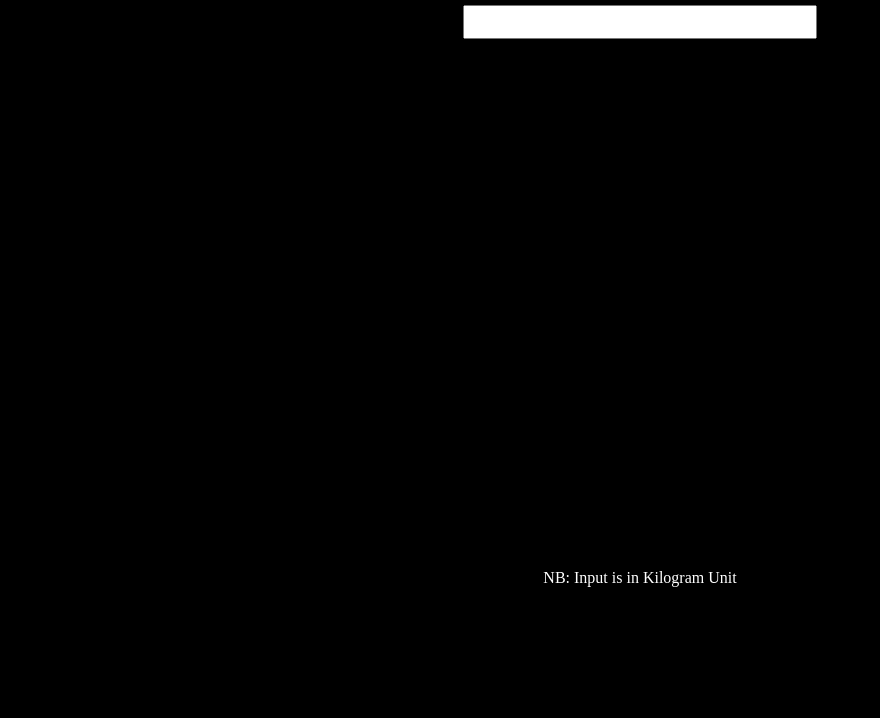
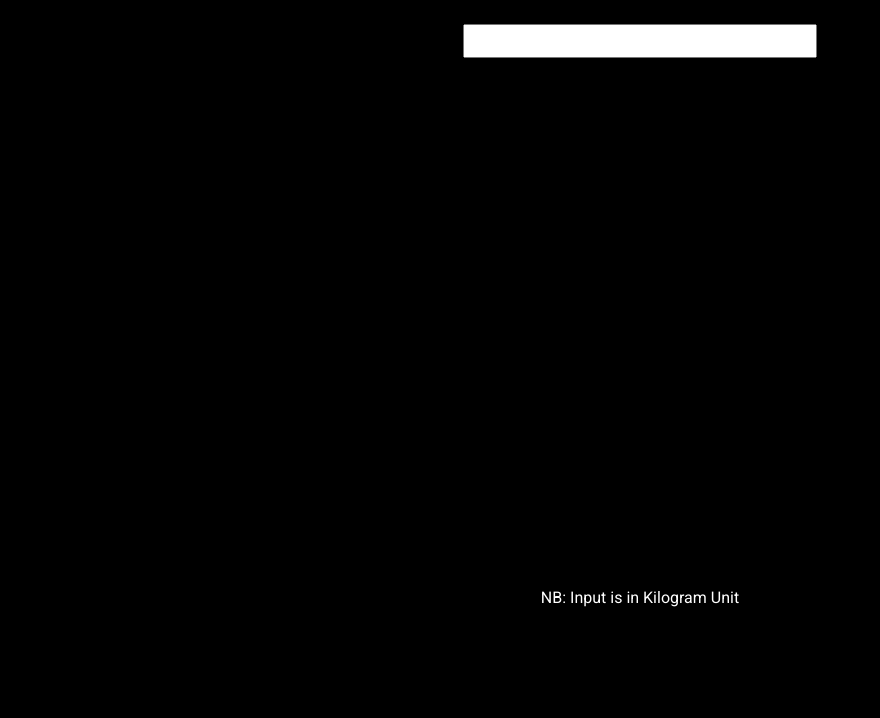
Before and after one commit to adebayoileri/Simple-weight-converter, a plain HTML site: page index.html in a window 1280 px wide. Shown: the part 82-800 px from the top of the page, without its empty margins (0-880 px from the left). Drawn offline with Linux system fonts and the light colour scheme.

Commit message:
added new fonts

```diff
--- a/css/style.css
+++ b/css/style.css
@@ -3,7 +3,7 @@
     padding: 0;
 }
 body{
-    font-family: Open sans "san serif";
+    font-family: 'Roboto',sans-serif;
     background: black;
     color: white;
 }
--- a/index.html
+++ b/index.html
@@ -5,6 +5,7 @@
     <meta name="viewport" content="width=device-width, initial-scale=1.0">
     <meta http-equiv="X-UA-Compatible" content="ie=edge">
     <link rel="stylesheet" href="css/style.css">
+    <link href="https://fonts.googleapis.com/css?family=Roboto&display=swap" rel="stylesheet"
     <title>Weight Converter</title>
 </head>
 <body>
```
